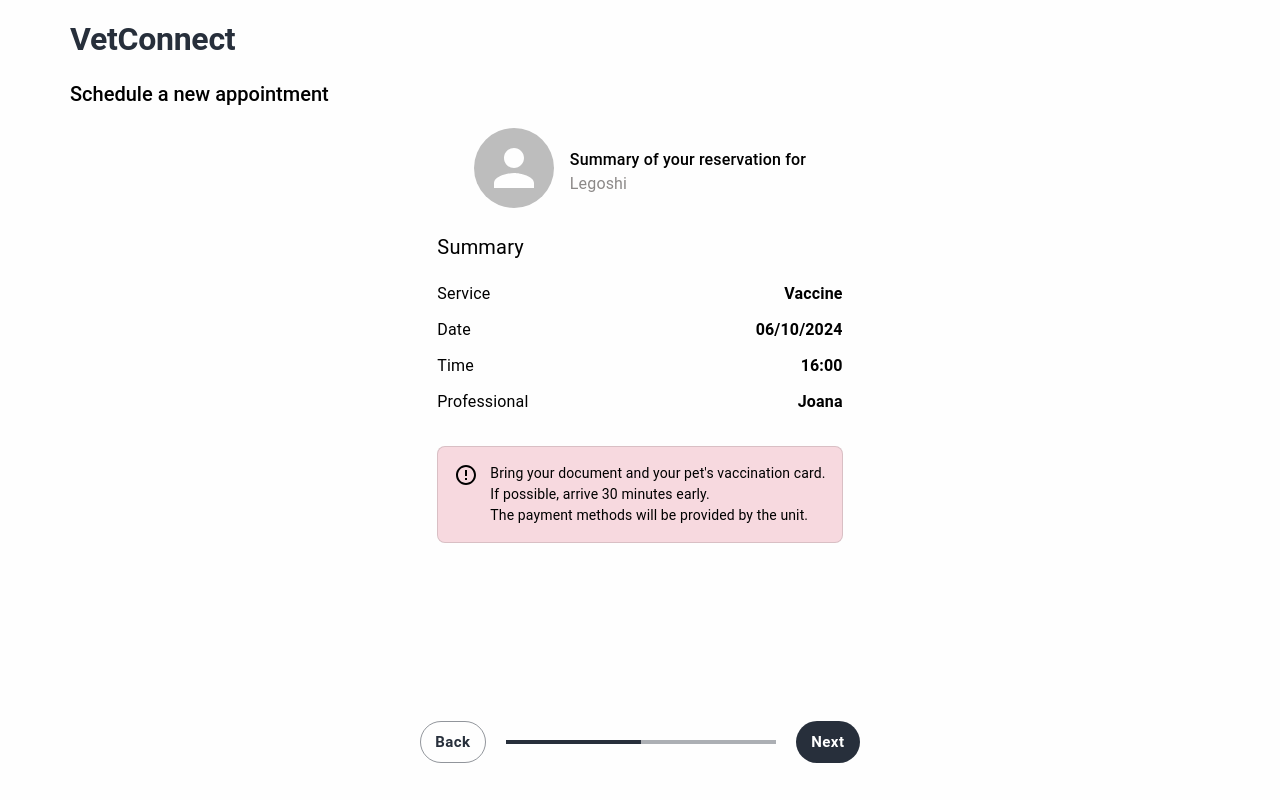
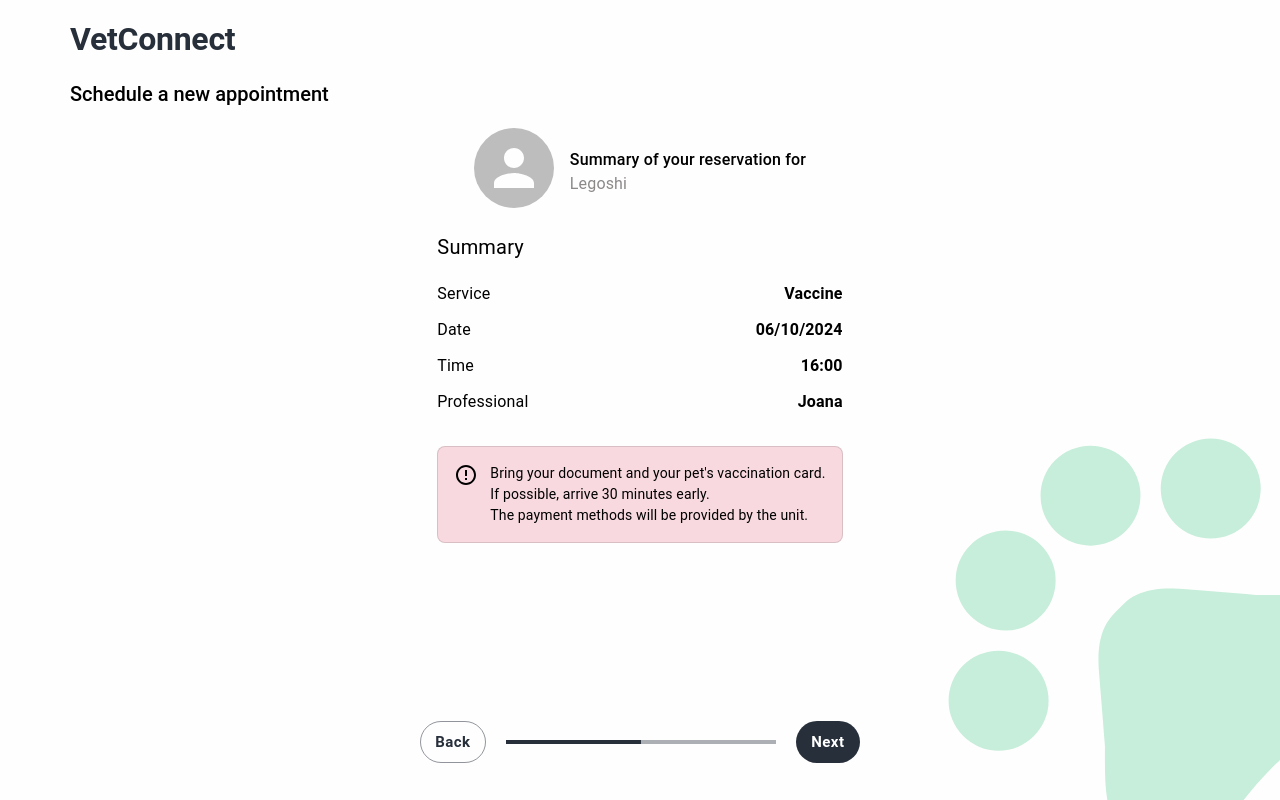
Before and after one commit to SpruceGabriela/VetConnect, a React (Vite) app: page / in a window 1280 px wide. Built offline with nearby package versions, Linux system fonts and the light colour scheme.

Commit message:
feat: implement stepper

```diff
--- a/src/pages/private/NewAppointment/index.tsx
+++ b/src/pages/private/NewAppointment/index.tsx
@@ -1,6 +1,7 @@
 import Header from '@/components/Header';
 import { Grid, Typography, useMediaQuery, useTheme } from '@mui/material';
 import StepsManager from './components/StepsManager';
+import PetsIcon from '@mui/icons-material/Pets';
 
 export default function NewAppointment() {
   const theme = useTheme();
@@ -12,8 +13,19 @@ export default function NewAppointment() {
       width: '100vw',
       height: '100vh',
       padding: isMobile ? '0 20px' : '0 70px',
-      overflow: 'hidden'
+      overflow: 'hidden',
+      position: 'relative'
     }}>
+      <PetsIcon
+        sx={{
+          fontSize: '30rem',
+          position: 'absolute',
+          right: '-100px',
+          bottom: '-70px',
+          rotate: '-45deg',
+          color: theme.palette.success.light,
+        }}
+      />
       <Header isLoggedIn />
       <Grid sx={{ height: '100%' }}>
         <Typography variant='h3' sx={{ fontSize: '20px' }}>
```
